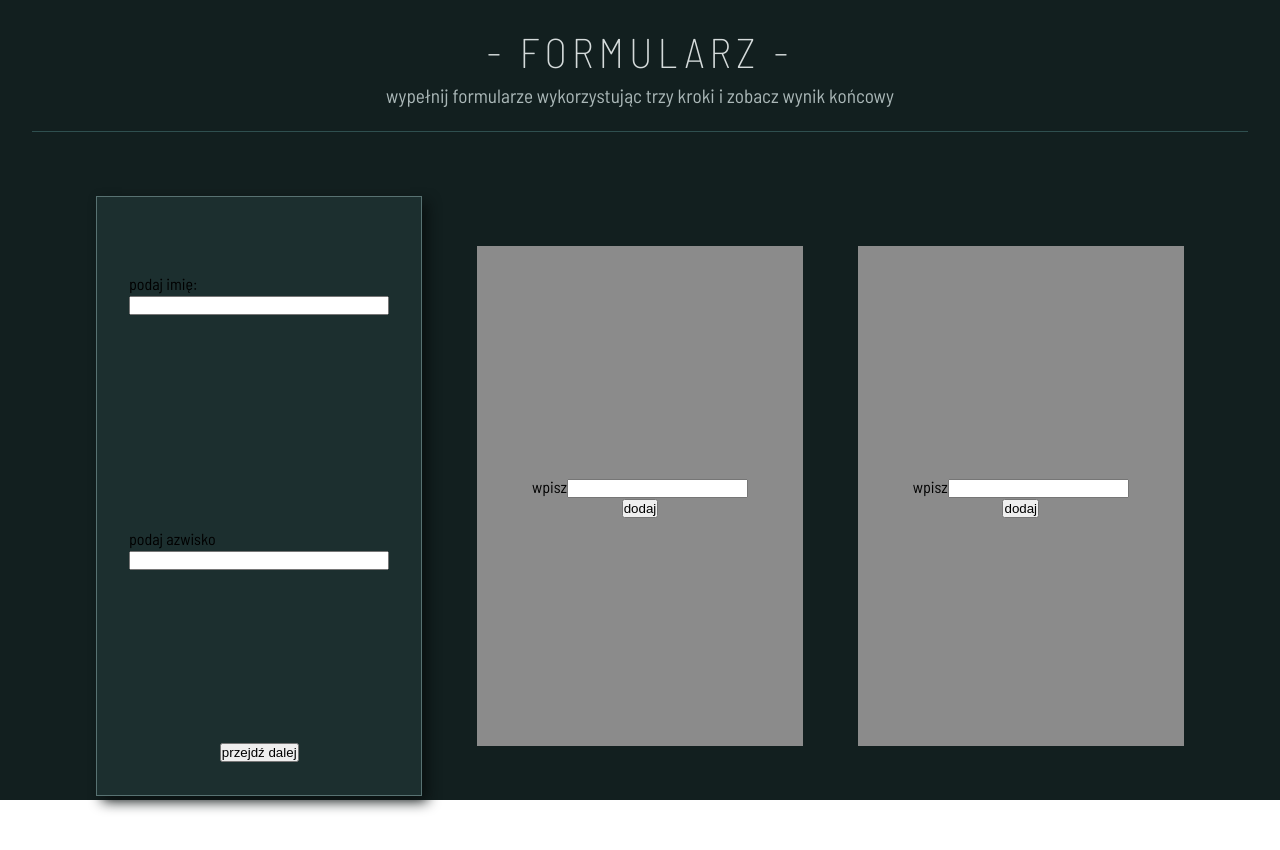
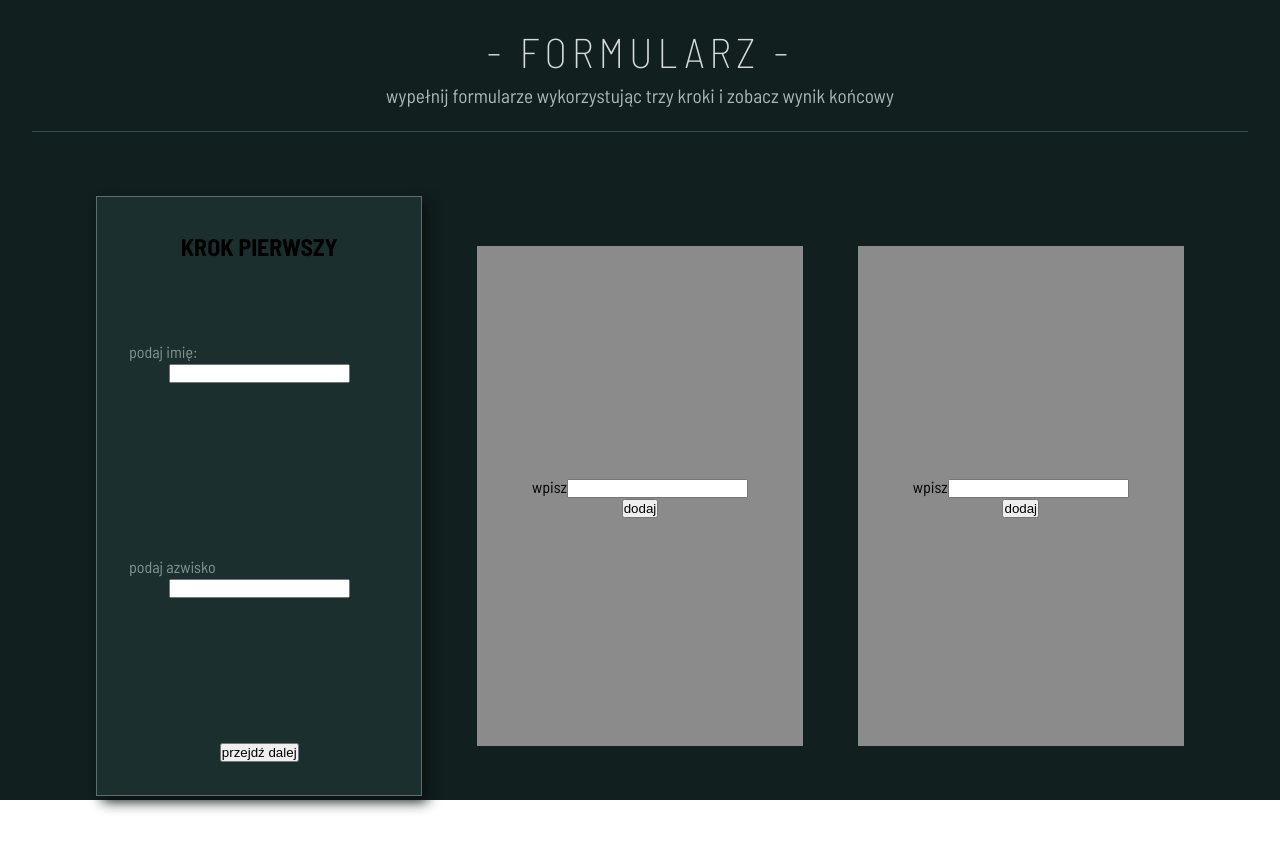
Before and after one commit to Scorpion19702022/React_Mentor_018_MULTI_STEP_FORM_and_TEST, a React (Vite) app: page / in a window 1280 px wide. Shown: the top 850 px of the page. Built offline with nearby package versions, Linux system fonts and the light colour scheme.

Commit message:
added heading

```diff
--- a/src/Components/StepOne/StepOne.module.css
+++ b/src/Components/StepOne/StepOne.module.css
@@ -18,6 +18,10 @@
 	width: 30%;
 	height: 600px;
 	padding: 2em;
+	display: flex;
+	flex-direction: column;
+	justify-content: space-between;
+	align-items: center;
 	background-color: var(--color-dark08);
 	border: 0.04em solid var(--color-dark05);
 	box-shadow: 0.4em 0.4em 0.8em var(--color-dark10);
@@ -25,7 +29,7 @@
 
 .form {
 	width: 100%;
-	height: 100%;
+	height: 85%;
 	display: flex;
 	flex-direction: column;
 	align-items: center;
@@ -39,4 +43,10 @@
 	display: flex;
 	flex-direction: column;
 	justify-content: center;
+	align-items: center;
 }
+
+.label {
+	width: 100%;
+	color: var(--color-dark04);
+}
--- a/src/Components/StepOne/StepOne.tsx
+++ b/src/Components/StepOne/StepOne.tsx
@@ -39,6 +39,7 @@ const StepOne = () => {
 
 	return (
 		<section className={styles.wrapper}>
+			<h2>{`krok pierwszy`.toLocaleUpperCase()}</h2>
 			<form className={styles.form} onSubmit={handleSubmit(onSubmit)}>
 				<div className={styles.box_inputs}>
 					<label className={styles.label}>podaj imię:</label>
```
